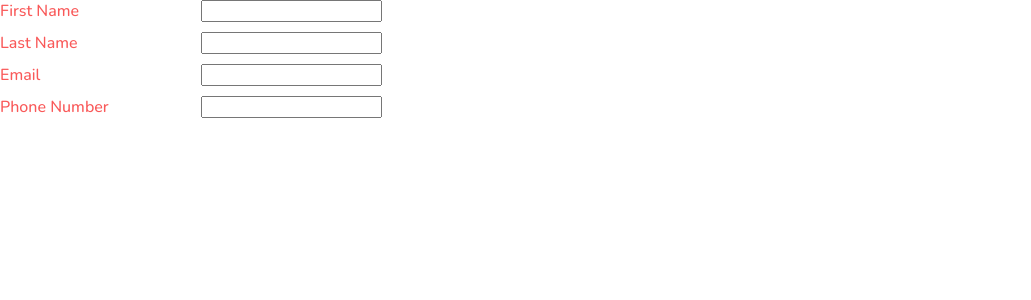
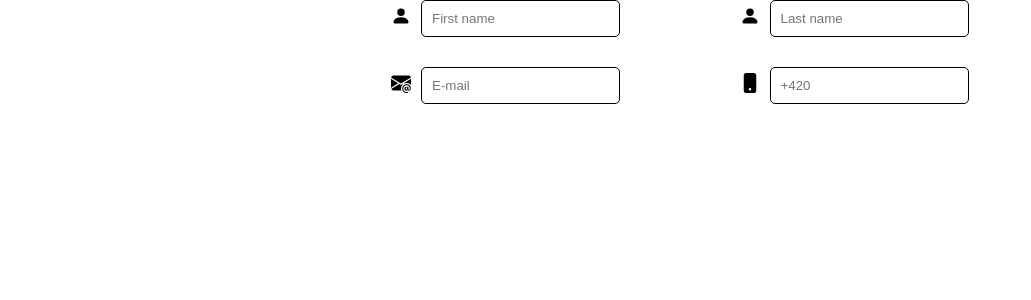
Before and after one commit to KarelSmola/reservation-system, a React (Create React App) app: page / in a window 1280 px wide. Shown: the top 300 px of the page, without its empty margins (0-1031 px from the left). Built offline with nearby package versions, Linux system fonts and the light colour scheme.

Commit message:
UserForm styled a bit.

```diff
--- a/package.json
+++ b/package.json
@@ -7,6 +7,7 @@
     "@testing-library/jest-dom": "^5.16.5",
     "@testing-library/react": "^13.4.0",
     "@testing-library/user-event": "^13.5.0",
+    "node-sass": "^7.0.3",
     "react": "^18.2.0",
     "react-dom": "^18.2.0",
     "react-icons": "^4.9.0",
--- a/src/App.js
+++ b/src/App.js
@@ -3,7 +3,7 @@ import UserForm from "./components/UserForm";
 
 const App = () => {
   return (
-    <div>
+    <div className="main-container">
       <UserForm />
     </div>
   );
--- /dev/null
+++ b/src/components/UI/Icons/Icons.js
@@ -0,0 +1,15 @@
+import { BsPersonFill, BsEnvelopeAtFill, BsPhoneFill } from "react-icons/bs";
+
+import React from "react";
+
+export const Person = (props) => {
+  return <BsPersonFill className={`icon-general ${props.className}`} />;
+};
+
+export const Envelope = (props) => {
+  return <BsEnvelopeAtFill className={`icon-general ${props.className}`} />;
+};
+
+export const Mobile = (props) => {
+  return <BsPhoneFill className={`icon-general ${props.className}`} />;
+};
--- a/src/components/UserForm.js
+++ b/src/components/UserForm.js
@@ -1,23 +1,42 @@
 import React from "react";
+
+import { Person, Envelope, Mobile } from "./UI/Icons/Icons";
 
 const UserForm = () => {
   return (
     <form className="user-form">
       <div className="user-form__label-box">
-        <label className="user-form__label">First Name</label>
-        <input className="user-form__input" type="text" />
+        <label className="user-form__label" htmlFor="first-name">
+          <Person className="user-form__icon" />
+        </label>
+        <input
+          className="user-form__input"
+          id="first-name"
+          type="text"
+          placeholder="First name"
+        />
       </div>
       <div className="user-form__label-box">
-        <label className="user-form__label">Last Name</label>
-        <input className="user-form__input" type="text" />
+        <label className="user-form__label">
+          <Person className="user-form__icon" />
+        </label>
+        <input
+          className="user-form__input"
+          type="text"
+          placeholder="Last name"
+        />
       </div>
       <div className="user-form__label-box">
-        <label className="user-form__label">Email</label>
-        <input className="user-form__input" type="email" />
+        <label className="user-form__label">
+          <Envelope className="user-form__icon" />
+        </label>
+        <input className="user-form__input" type="email" placeholder="E-mail" />
       </div>
       <div className="user-form__label-box">
-        <label className="user-form__label">Phone Number</label>
-        <input className="user-form__input" type="tel" />
+        <label className="user-form__label">
+          <Mobile className="user-form__icon" />
+        </label>
+        <input className="user-form__input" type="tel" placeholder="+420" />
       </div>
     </form>
   );
--- a/src/sass/_base.scss
+++ b/src/sass/_base.scss
@@ -9,5 +9,5 @@ html {
 }
 
 body {
-  font-family: "Nunito";
+  font-family: $font-primary;
 }
--- /dev/null
+++ b/src/sass/_icons.scss
@@ -0,0 +1,3 @@
+.icon-general {
+  font-size: 2rem;
+}
--- /dev/null
+++ b/src/sass/_layout.scss
@@ -0,0 +1,4 @@
+.main-container {
+  display: grid;
+  justify-content: center;
+}
--- a/src/sass/components/_user-form.scss
+++ b/src/sass/components/_user-form.scss
@@ -1,15 +1,28 @@
 .user-form {
   display: grid;
-  justify-content: start;
-  gap: 1rem;
+  grid-template-columns: 1fr 1fr;
+  grid-template-rows: 1fr 1fr;
+  row-gap: 3rem;
+  column-gap: 4rem;
 
   &__label-box {
     display: grid;
-    grid-template-columns: repeat(2, 1fr);
-    gap: 2rem;
+    grid-template-columns: 1fr 2fr;
+    align-items: center;
+    gap: 1rem;
   }
 
   &__label {
     @include formLabel;
   }
+
+  &__input {
+    padding: 1rem;
+    border: 1px solid #000;
+    border-radius: 0.5rem;
+  }
+
+  &__icon {
+    color: #000;
+  }
 }
--- a/src/sass/features/_mixins.scss
+++ b/src/sass/features/_mixins.scss
@@ -2,4 +2,5 @@
   font-family: $font-primary;
   font-size: $font-size-normal;
   color: $color-third;
+  justify-self: end;
 }
--- a/src/sass/main.scss
+++ b/src/sass/main.scss
@@ -1,9 +1,11 @@
-@import "base";
-@import "typography";
-
 // FEATURES
 @import "./features/mixins";
 @import "./features/variables";
 
 // Components
 @import "./components/user-form";
+
+@import "./base";
+@import "./icons";
+@import "./layout";
+@import "./typography";
```
Also changed, not shown: 1 other file (tests, documents, lock files or other folders).
